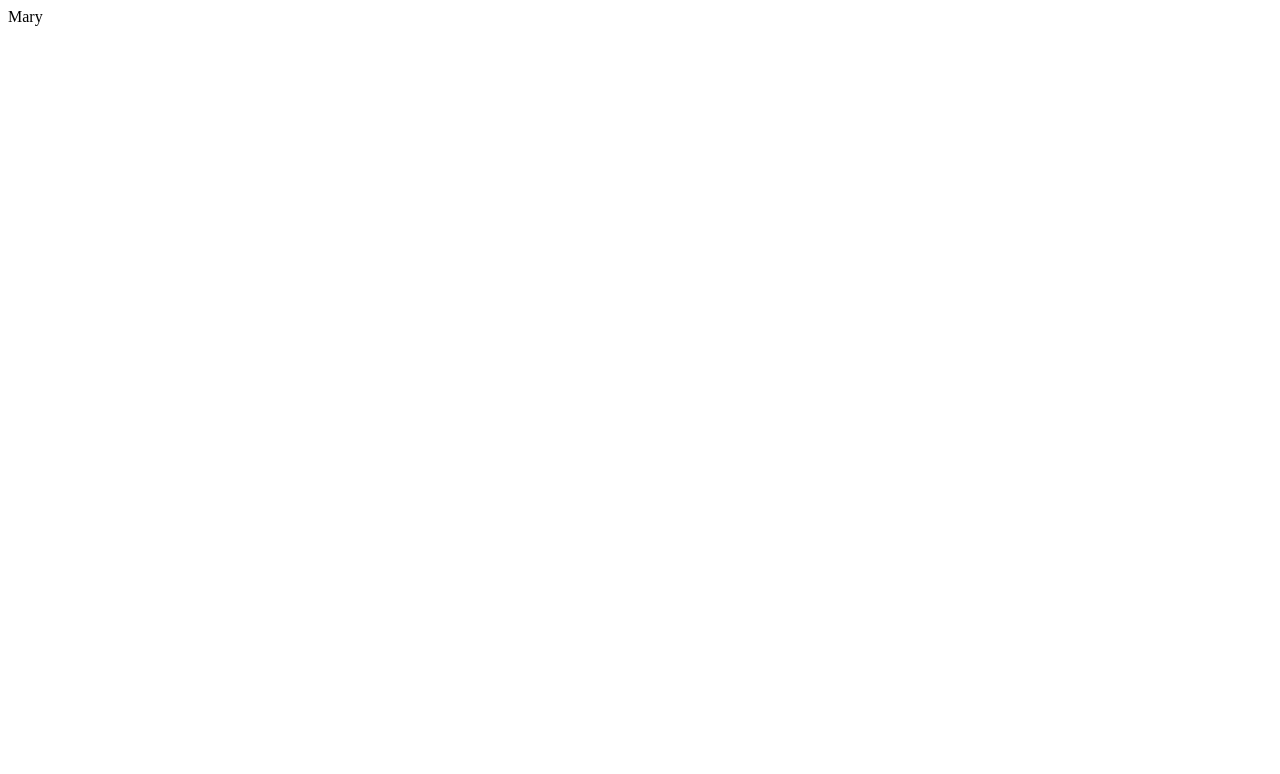
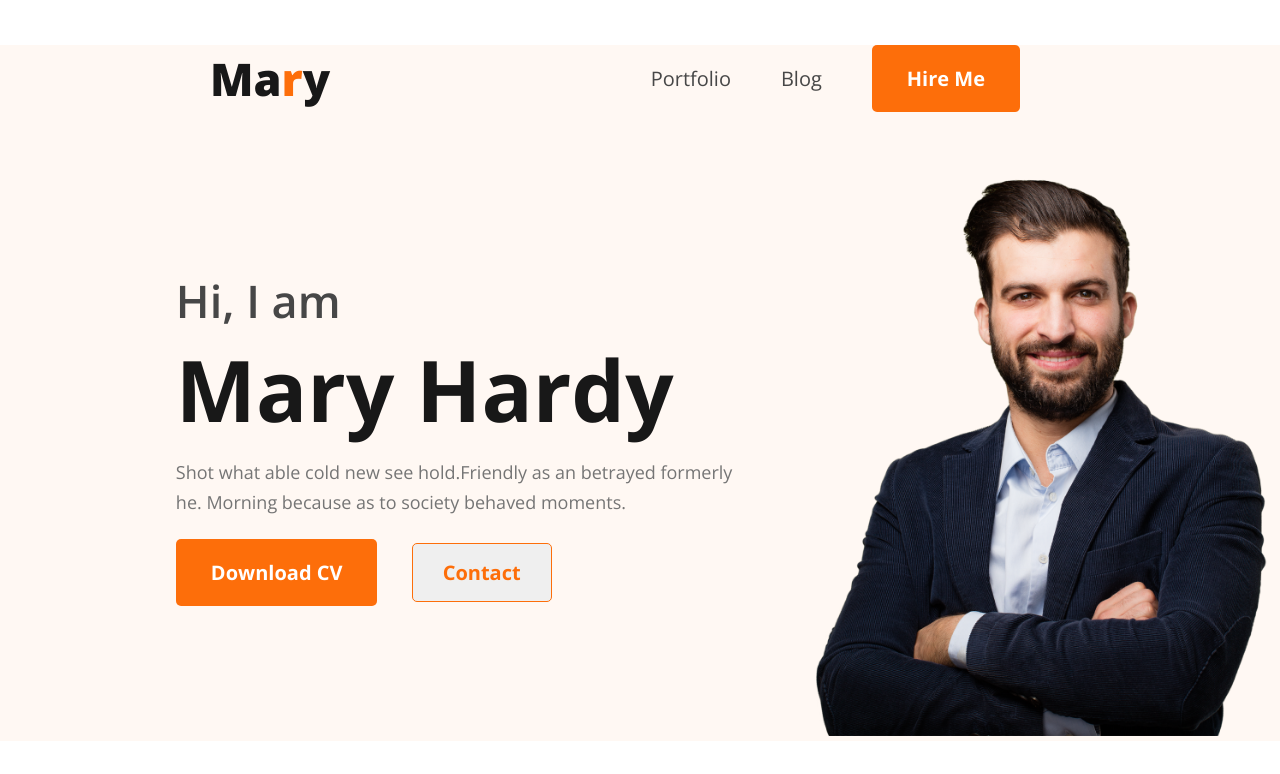
Before and after one commit to developerbadsa/Web-Developer-Portfolio, a plain HTML site: page index.html in a window 1280 px wide. Drawn offline with nearby package versions, Linux system fonts and the light colour scheme.

Commit message:
half finish banner section

```diff
--- /dev/null
+++ b/css/style.css
@@ -0,0 +1,101 @@
+/* font css */
+@import url('https://fonts.googleapis.com/css2?family=Open+Sans:ital,wght@0,400;0,500;0,600;0,700;0,800;1,300;1,800&display=swap');
+/* common css */
+*{
+    margin: 0px;
+    padding: 0px;
+}
+body {
+    font-family: 'Lato', sans-serif;
+    font-family: 'Open Sans', sans-serif;
+}
+.text-primary{
+    color: #FD6E0A;
+}
+.btn-primary{
+    background: #FD6E0A;
+    color: #FFF;
+    border: none;
+    padding: 20px 35px;
+    border-radius: 5px;
+    font-family: Open Sans;
+    font-size: 20px;
+    font-weight: 700;
+}
+.btn-secondary{
+    border:1px solid #FD6E0A;
+    color: #FD6E0A;
+    padding: 15px 30px;
+    border-radius: 5px;
+    font-family: Open Sans;
+    font-size: 20px;
+    font-weight: 700;
+}
+/* header css */
+.header{
+    background: #FFF8F3;
+    margin-top: 45px;
+}
+.header nav{
+    display: flex;
+    align-items:center;
+    justify-content: space-between;
+    margin: 0 210px;
+}
+.logo-title{
+    color: #181818;
+    font-family: Open Sans;
+    font-size: 45px;
+    font-weight: 800;
+}
+.menu{
+    display: flex;
+    align-items:center;
+}
+.menu li{
+    list-style: none;
+    margin-right:50px;
+}
+.nav-link{
+    text-decoration: none;
+    color: #474747;
+    font-family: Open Sans;
+    font-size: 20px;
+    font-weight: 400;
+}
+.banner{
+    display: flex;
+    justify-content: space-around;
+    align-items: center;
+    margin-top: 45px;
+}
+.banner-info{
+    padding: 30px 30px 30px 170px;
+}
+.banner-greeting{
+    color: #474747;
+    font-size: 45px;
+    font-weight: 600;
+}
+.banner-title{
+    color: #181818;
+    font-size: 85px;
+    font-weight: 700;
+}
+.banner-description{
+    color: #757575;
+    font-size: 18px;
+    font-weight: 400;
+    line-height: 30px;
+    margin: 10px 0;
+}
+
+.banner-img img{
+    width: 500px;
+}
+.btn-group{
+    margin: 22px 0;
+}
+.btn-group button{
+    margin-right:30px;
+}
--- a/index.html
+++ b/index.html
@@ -4,13 +4,36 @@
       <meta charset="UTF-8">
       <meta name="viewport" content="width=device-width, initial-scale=1.0">
       <title>Web Developer Portfolio</title>
+      <link rel="stylesheet" href="https://cdnjs.cloudflare.com/ajax/libs/font-awesome/4.7.0/css/font-awesome.min.css">
+      <link rel="stylesheet" href="css/style.css">
 </head>
 <body>
       <header class="header">
-            <nav>
-                  <div class="logo">Ma<span>r</span>y</div>
-
+            <!-- navbar area -->
+            <nav >
+                  <div class="logo-title">Ma<span class="text-primary">r</span>y</div>
+                  <ul class="menu">
+                        <li><a href=""></a><a class="nav-link" href="">Portfolio</a></li>
+                        <li><a href=""></a><a class="nav-link" href="">Blog</a></li>
+                        <li><button class="btn-primary">Hire Me</button></li>
+                  </ul>
             </nav>
+            <!-- banner area -->
+            <div class="banner">
+                  <div class="banner-info">
+                        <h3 class="banner-greeting">Hi, I am</h3>
+                        <h1 class="banner-title">Mary Hardy</h1>
+                        <p class="banner-description">Shot what able cold new see hold.Friendly as an betrayed formerly <br> he.
+                              Morning because as to society behaved moments.</p>
+                              <div class="btn-group">
+                                    <button class="btn-primary">Download CV</button>
+                                    <button  class="btn-secondary">Contact</button>
+                              </div>
+                  </div>
+                  <div class="banner-img">
+                        <img src="images/hardy.png" alt="">
+                  </div>
+            </div>
       </header>
 </body>
 </html>
```
